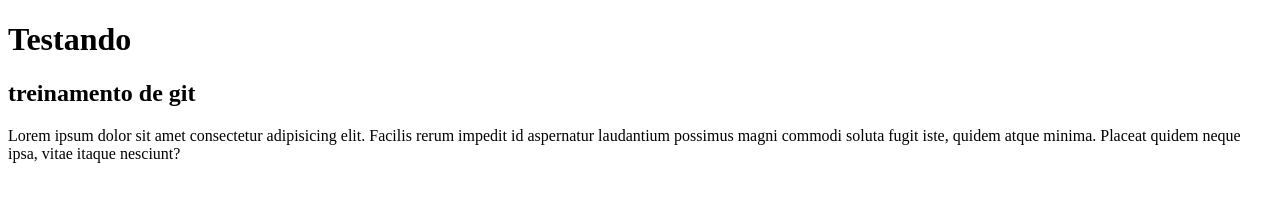
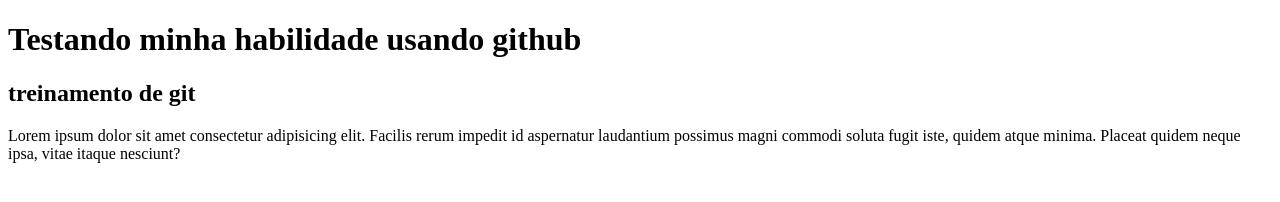
Before and after one commit to saulocarvalhodesenvolvedor/test-git, a plain HTML site: page index.html in a window 1280 px wide. Drawn offline with Linux system fonts and the light colour scheme.

Commit message:
modificando meu título

```diff
--- a/index.html
+++ b/index.html
@@ -6,7 +6,7 @@
     <title>treinando versionamento</title>
 </head>
 <body>
-    <h1>Testando</h1>
+    <h1>Testando minha habilidade usando github</h1>
     <h2>treinamento de git</h2>
     <p>Lorem ipsum dolor sit amet consectetur adipisicing elit. Facilis rerum impedit id aspernatur laudantium possimus magni commodi soluta fugit iste, quidem atque minima. Placeat quidem neque ipsa, vitae itaque nesciunt?</p>
 
```
